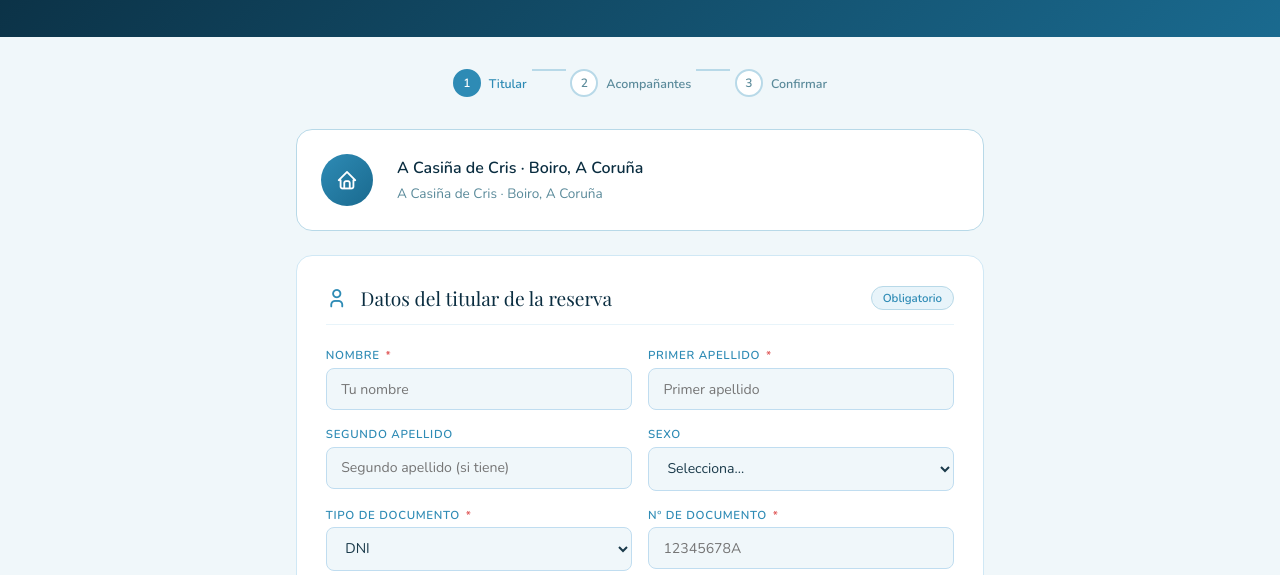
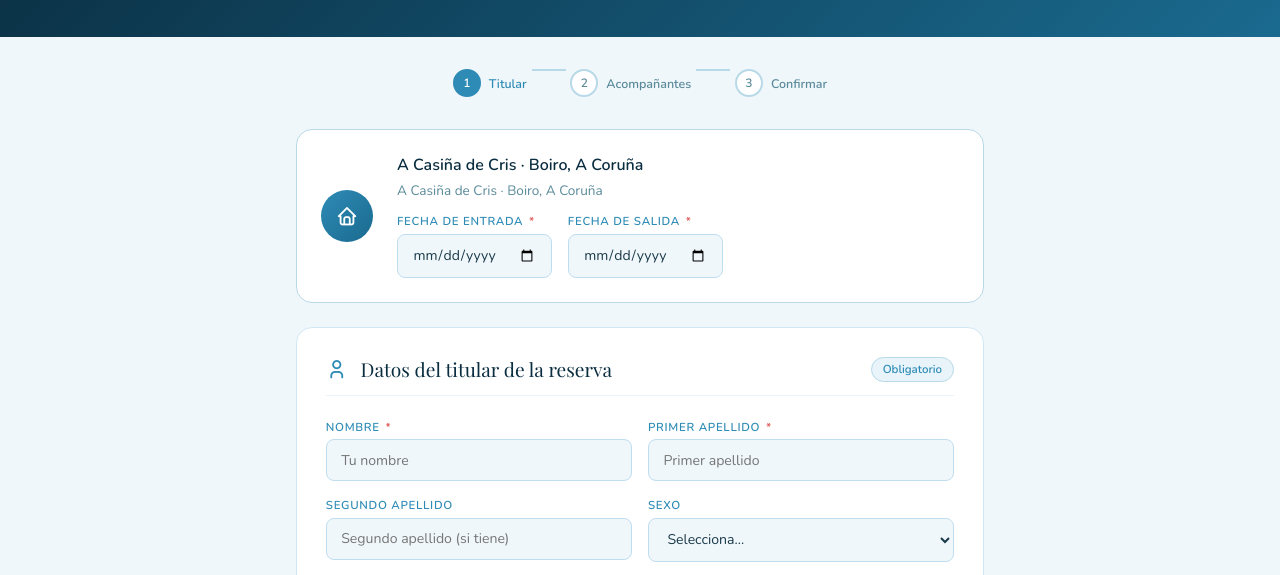
Before and after one commit to ingenieriatrazos-arch/acasitadecris, a website: page checkin.html in a window 1280 px wide. Shown: the part 191-766 px from the top of the page. Drawn offline with nearby package versions, Linux system fonts and the light colour scheme; a web font is replaced by a local one.

Commit message:
Check-in: fechas de entrada y salida en el formulario (necesarias para el parte)

```diff
--- a/checkin.html
+++ b/checkin.html
@@ -95,6 +95,10 @@ nav{display:flex;justify-content:space-between;align-items:center;padding:1rem 2
     <div class="booking-info">
       <h3>A Casiña de Cris · Boiro, A Coruña</h3>
       <p id="booking-dates-display">Cargando datos de la reserva...</p>
+      <div class="form-grid" style="margin-top:.8rem">
+        <div class="fg"><label>Fecha de entrada <span>*</span></label><input type="date" id="r-checkin"></div>
+        <div class="fg"><label>Fecha de salida <span>*</span></label><input type="date" id="r-checkout"></div>
+      </div>
     </div>
   </div>
 
@@ -209,6 +213,11 @@ var PARENTESCOS = ['Cónyuge/pareja','Hijo/a','Padre/Madre','Hermano/a','Otro fa
 function getParam(name){var u=new URLSearchParams(window.location.search);return u.get(name)||'';}
 
 window.onload=function(){
+  setTimeout(function(){
+    var ci=document.getElementById('r-checkin'), co=document.getElementById('r-checkout');
+    if(ci&&getParam('checkin'))ci.value=getParam('checkin');
+    if(co&&getParam('checkout'))co.value=getParam('checkout');
+  },50);
   var checkin=getParam('checkin'),checkout=getParam('checkout'),noches=getParam('noches'),email=getParam('email'),nombre=getParam('nombre');
   bookingData={checkin:checkin,checkout:checkout,noches:noches,email:email,nombre:nombre};
   if(checkin&&checkout){
@@ -344,6 +353,11 @@ function buildWhatsapp(d){
 }
 
 async function submitCheckin(){
+  if(!val('r-checkin')||!val('r-checkout')){
+    showToast('Indica la fecha de entrada y la de salida');
+    var e=document.getElementById('r-checkin'); if(e){e.scrollIntoView({block:'center'});e.focus();}
+    return;
+  }
   var btn=document.getElementById('btn-confirmar');
   btn.disabled=true;btn.innerHTML='<i class="ti ti-loader"></i> Enviando...';
   var d=collectData();
@@ -363,7 +377,7 @@ async function submitCheckin(){
     for(var q=1;q<=acompanantesCount;q++){ if(document.getElementById('acomp-'+q)&&val('a'+q+'-nombre')) sesAc.push(pers('a'+q)); }
     for(var w=1;w<=menoresCount;w++){ if(document.getElementById('menor-'+w)&&val('m'+w+'-nombre')) sesMe.push(pers('m'+w)); }
     fetch('/.netlify/functions/ses-parte',{method:'POST',headers:{'Content-Type':'application/json'},
-      body:JSON.stringify({reserva:{checkin:bookingData.checkin,checkout:bookingData.checkout},titular:sesTit,acompanantes:sesAc,menores:sesMe})});
+      body:JSON.stringify({reserva:{checkin:val('r-checkin')||bookingData.checkin,checkout:val('r-checkout')||bookingData.checkout},titular:sesTit,acompanantes:sesAc,menores:sesMe})});
   }catch(e){ console.error('Error SES:',e); }
 
   // 1) Email al gestor (Resend)
```
